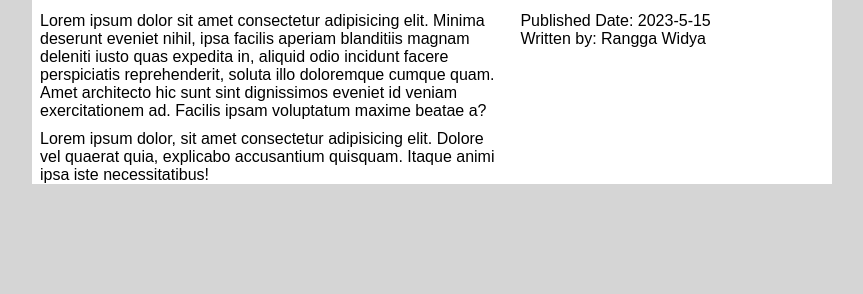
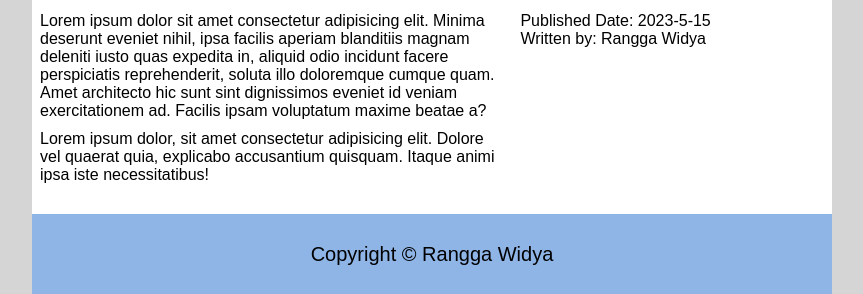
Before and after one commit to WidyaX1900/blog-web, a plain HTML site: page index.html in a window 1280 px wide. Shown: the part 785-1079 px from the top of the page, without its empty margins (208-1071 px from the left). Before the commit the page ends 969 px from the top, so only its background shows below. Drawn offline with Linux system fonts and the light colour scheme.

Commit message:
Update files

```diff
--- a/index.html
+++ b/index.html
@@ -39,6 +39,9 @@
                 <p>Written by: Rangga Widya</p>
             </div>
         </div>
+        <footer>
+            <p>Copyright &copy; Rangga Widya</p>
+        </footer>
     </section>
 </body>
 </html>
--- a/style.css
+++ b/style.css
@@ -77,3 +77,14 @@ h1{
     width: 40%;
     margin-left: 25px;
 }
+
+footer{
+    width: 100%;
+    height: 80px;
+    margin-top: 30px;
+    background-color: rgb(143, 181, 231);
+    display: flex;
+    justify-content: center;
+    align-items: center;
+    font-size: 20px;
+}
```
